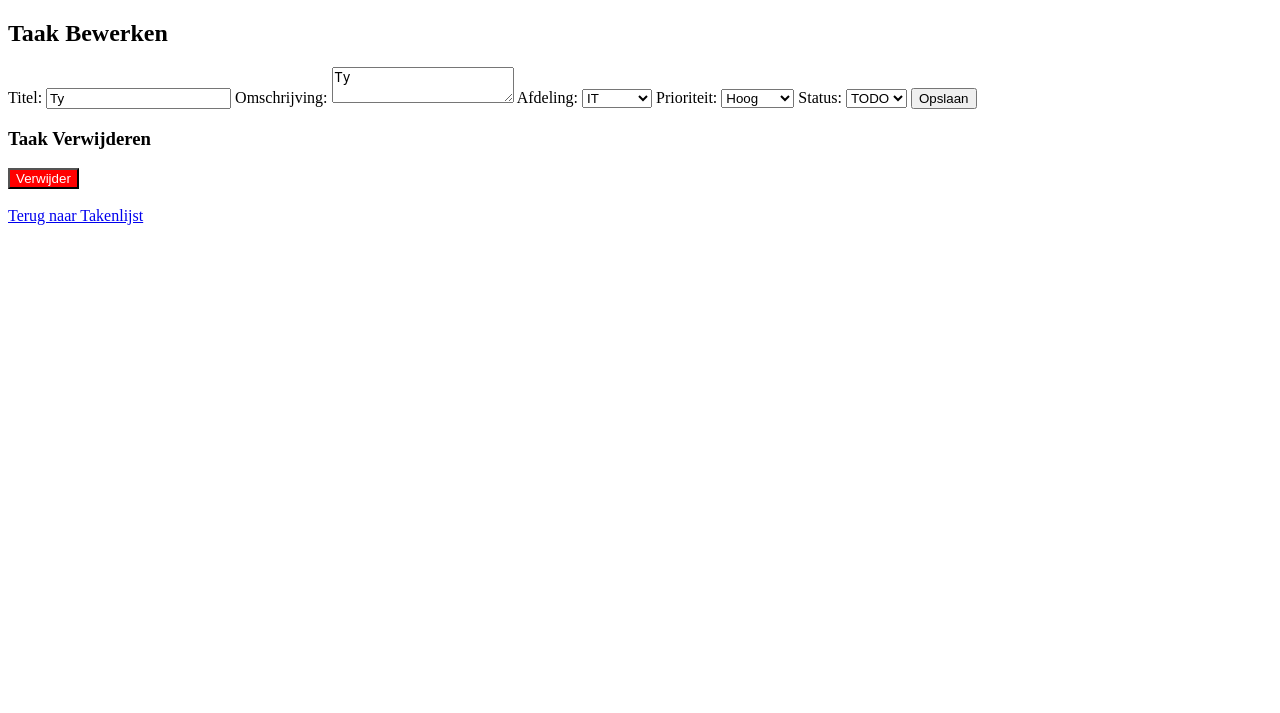
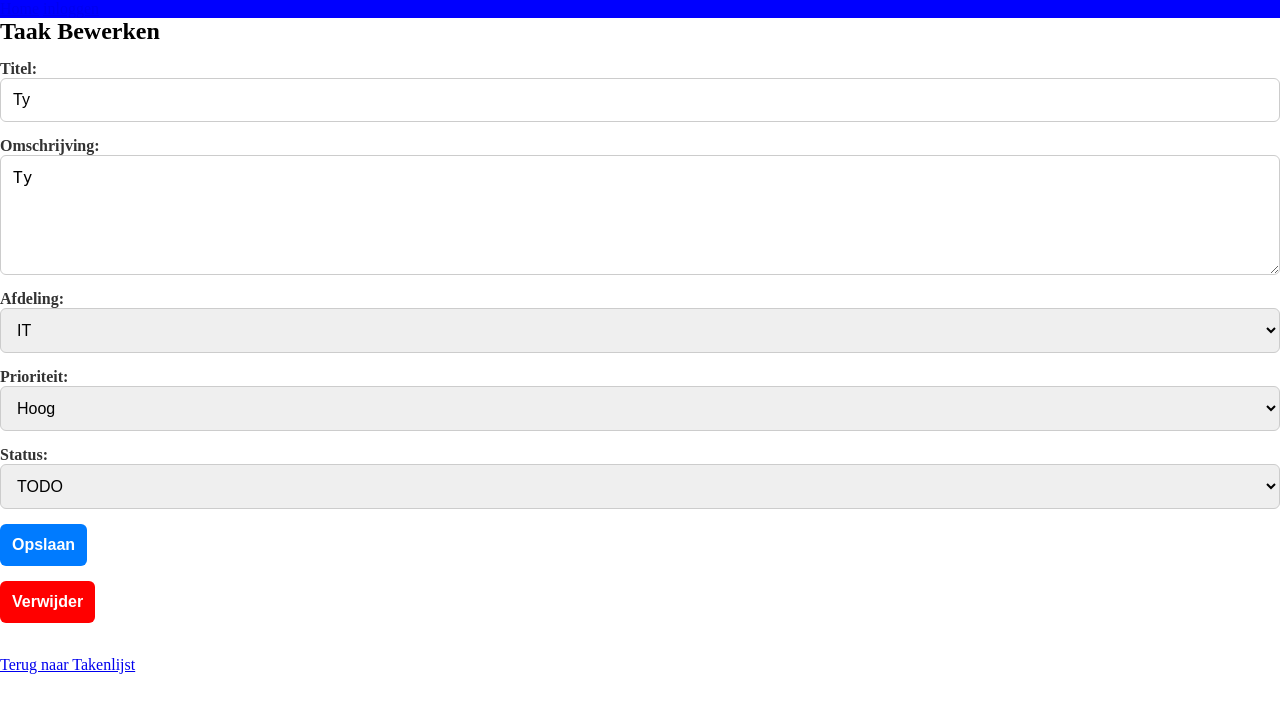
Before and after one commit to HyperNeutron/takenbord, a PHP site: page /edit.php?id=2 in a window 1280 px wide. Shown: the top 713 px of the page. Run offline with PHP 8.4, Linux system fonts and the light colour scheme; data comes from the database, SQL or seed files in the repository; data that the repository does not hold is empty; a stand-in replaces the project's code that opens the database connection.

Commit message:
Updated style.css for nicer task layout

```diff
--- a/components/style.css
+++ b/components/style.css
@@ -6,3 +6,70 @@
 nav{
     background-color: blue;
 }
+.formGroupTask {
+    gap: 10px;
+    margin-bottom: 15px;
+}
+
+.formGroupTask label {
+    font-size: 16px;
+    font-weight: 600;
+    color: #333;
+}
+
+.formGroupTask input,
+.formGroupTask select,
+.formGroupTask textarea {
+    width: 100%;
+    padding: 12px;
+    border: 1px solid #ccc;
+    border-radius: 6px;
+    font-size: 16px;
+    transition: border 0.3s ease, box-shadow 0.3s ease;
+}
+
+.formGroupTask input:focus,
+.formGroupTask select:focus,
+.formGroupTask textarea:focus {
+    border-color: #007bff;
+    box-shadow: 0 0 5px rgba(0, 123, 255, 0.5);
+    outline: none;
+}
+
+.formGroupTask textarea {
+    min-height: 120px;
+    resize: vertical;
+}
+
+.formGroupTask button {
+    background-color: #007bff;
+    color: white;
+    padding: 12px;
+    border: none;
+    border-radius: 6px;
+    font-size: 16px;
+    font-weight: bold;
+    cursor: pointer;
+    transition: background 0.3s ease;
+}
+
+.formGroupTask button:hover {
+    background-color: #0056b3;
+}
+
+.formGroupTask button:disabled {
+    background-color: #cccccc;
+    cursor: not-allowed;
+}
+
+.TaskDelete{
+    background-color: #ff0000;
+    color: white;
+    padding: 12px;
+    border: none;
+    border-radius: 6px;
+    font-size: 16px;
+    font-weight: bold;
+    cursor: pointer;
+    transition: background 0.3s ease;
+}
--- a/edit.php
+++ b/edit.php
@@ -1,5 +1,8 @@
 <?php
 require_once 'config/conn.php';
+
+require_once "components/head.php";
+require_once "components/header.php";
 
 // Kijkt of de ID in de link zit.
 if (!isset($_GET['id']) || empty($_GET['id'])) {
@@ -30,46 +33,61 @@ if (!$task) {
 
     <form action="controllers/taskcontroller.php" method="POST">
         <input type="hidden" name="action" value="edit">
+        <div class="formGroupTask">
             <input type="hidden" name="id" value="<?= htmlspecialchars($task['id']) ?>">
+        </div>
 
+        <div class="formGroupTask">
             <label for="title">Titel:</label>
             <input type="text" name="title" value="<?= htmlspecialchars($task['title']) ?>" required>
+        </div>
 
+        <div class="formGroupTask">
             <label for="description">Omschrijving:</label>
             <textarea name="description"><?= htmlspecialchars($task['description']) ?></textarea>
+        </div>
 
+        <div class="formGroupTask">
             <label for="department">Afdeling:</label>
             <select name="department">
                 <option value="IT" <?= ($task['department'] == 'IT') ? 'selected' : '' ?>>IT</option>
                 <option value="HR" <?= ($task['department'] == 'HR') ? 'selected' : '' ?>>HR</option>
                 <option value="Finance" <?= ($task['department'] == 'Finance') ? 'selected' : '' ?>>Finance</option>
             </select>
+        </div>
 
+        <div class="formGroupTask">
             <label for="priority">Prioriteit:</label>
             <select name="priority">
                 <option value="1" <?= ($task['priority'] == 1) ? 'selected' : '' ?>>Hoog</option>
                 <option value="2" <?= ($task['priority'] == 2) ? 'selected' : '' ?>>Normaal</option>
                 <option value="3" <?= ($task['priority'] == 3) ? 'selected' : '' ?>>Laag</option>
             </select>
+        </div>
 
+        <div class="formGroupTask">
             <label for="status">Status:</label>
             <select name="status">
                 <option value="To do" <?= ($task['status'] == 'Todo') ? 'selected' : '' ?>>TODO</option>
                 <option value="Doing" <?= ($task['status'] == 'Doing') ? 'selected' : '' ?>>Bezig</option>
                 <option value="Done" <?= ($task['status'] == 'Done') ? 'selected' : '' ?>>Klaar</option>
             </select>
+        </div>
 
+        <div class="formGroupTask">
             <button type="submit">Opslaan</button>
+        </div>
     </form>
 
-    <h3>Taak Verwijderen</h3>
     <form action="controllers/taskcontroller.php" method="POST" onsubmit="return confirm('Weet je zeker dat je deze taak wilt verwijderen?');">
+        <div class="formGroupTask">
             <input type="hidden" name="action" value="delete">
             <input type="hidden" name="id" value="<?= htmlspecialchars($task['id']) ?>">
             <button type="submit" style="background-color: red; color: white;">Verwijder</button>
+        </div>
     </form>
 
     <br>
-    <a href="../index.php">Terug naar Takenlijst</a>
+    <a href="index.php">Terug naar Takenlijst</a>
 </body>
 </html>
```
Also changed, not shown: create.php (+13 -9 lines). Lines whose indentation alone changed are shown as unchanged.
